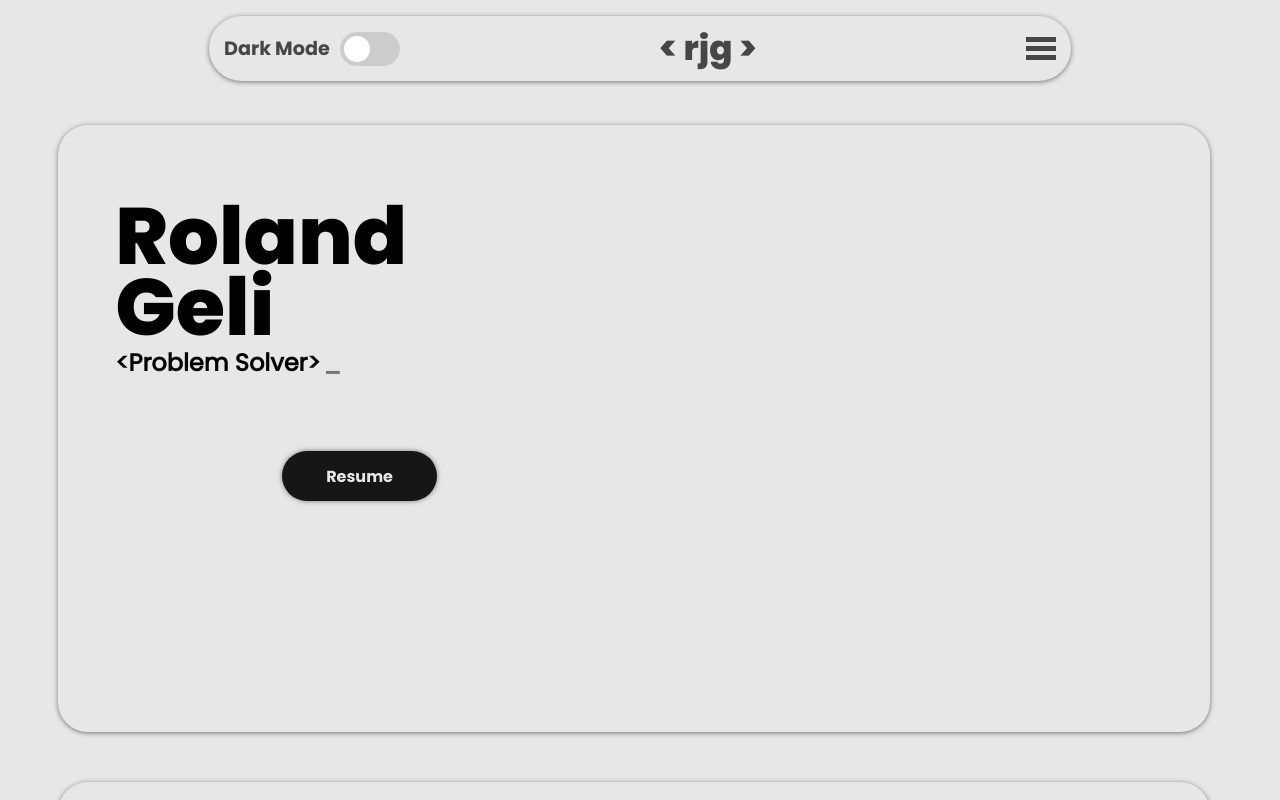
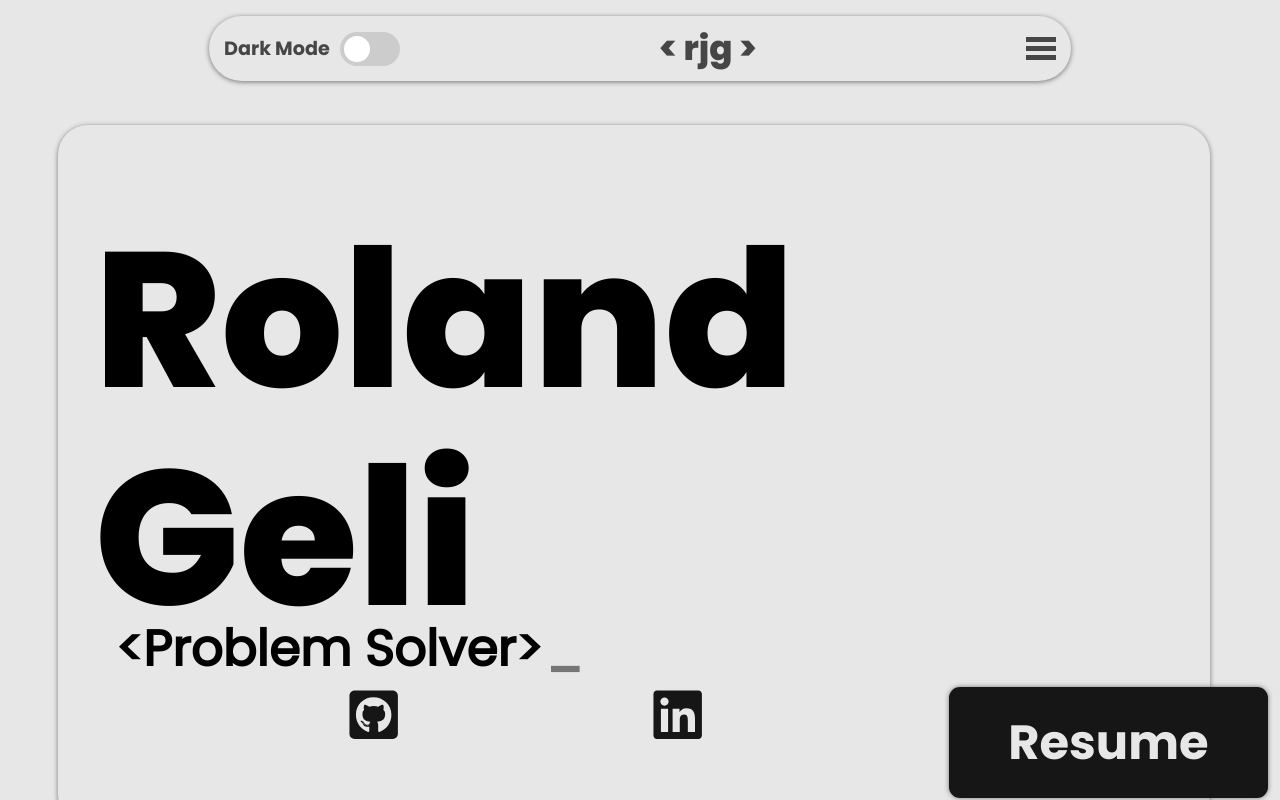
Before and after one commit to rj-devnation/react_portfolio, a React (Create React App) app: page / in a window 1280 px wide. Shown: the top 800 px of the page. Built offline with nearby package versions, Linux system fonts and the light colour scheme.

Commit message:
Fixed icon and button sizes. Also changed css for headers.

```diff
--- a/package.json
+++ b/package.json
@@ -49,7 +49,8 @@
     ]
   },
   "devDependencies": {
-    "gh-pages": "^6.1.1"
+    "gh-pages": "^6.1.1",
+    "react-icons": "^4.12.0"
   },
   "homepage": "http://www.rolandgdev.info/"
 }
--- a/src/components/About/About.js
+++ b/src/components/About/About.js
@@ -11,6 +11,9 @@ const About = () => {
             <div>
                 Recently graduated Business Information Technology at Red River College Polytechnic.
             </div>
+            <div>
+                LOREM OSJ Recently graduated Business Information Technology at Red River College Polytechnic.
+            </div>
         </div>
     )
 };
--- a/src/components/Navbar/Navbar.css
+++ b/src/components/Navbar/Navbar.css
@@ -152,12 +152,8 @@ input:checked + .slider:before {
 
 /* Media Query for Desktop */
 @media only screen and (max-width: 1022px) {
-    /* .navbar {
-        width: 73%;
-    } */
-
-    /* .mode-label {
-        visibility: visible;
+    /* .heading {
+        font-size: 50em;
     } */
 }
 
@@ -190,9 +186,11 @@ input:checked + .slider:before {
     .burger-menu {
       display: flex;
     }
+
 }
 
 @media only screen and (min-width: 970px){
+    /* Navbar */
     .logo {
         left: 2.5em;
     }
@@ -200,4 +198,38 @@ input:checked + .slider:before {
     .mode-label {
         display: flex;
     }
+
+    /* General */
+    .container {
+        display: flex;
+        justify-content: center;
+        align-items: center;
+
+    }
+
+    .firstname {
+        padding-right: 55px;
+    }
+
+    .heading {
+        display: inline-block;
+        position: relative;
+        right: 21px;
+        height: 10px;
+        font-size: 12em !important;
+    }
+
+    .typewriter {
+        font-size: 50px !important;
+    }
+
+    .resume-button {
+        position: relative;
+        right:auto;
+        margin-right: 8%;
+        height: 150% !important;
+        width: 150% !important;
+        font-size: 3rem !important;
+        cursor: pointer;
+    }
 }
--- a/src/components/Projects/Projects.js
+++ b/src/components/Projects/Projects.js
@@ -4,9 +4,9 @@ import './Projects.css'
 const Projects = () => {
 
     return (
-        <div>
-            <h1 className='project-header'>Projects</h1>
-            <div className='project'>Coming Soon...</div>
+        <div className='container-content'>
+            <div className='heading'>Projects</div>
+            <div>Coming Soon...</div>
         </div>
     )
 }
--- a/src/components/TypingAnimation/TypingAnimation.css
+++ b/src/components/TypingAnimation/TypingAnimation.css
@@ -1,8 +1,7 @@
 .typewriter {
-    display: flex;
     position: relative;
     font-family: 'Poppins Regular', sans-serif;
     font-weight:bold;
-    font-size: 1.5em;
-    bottom: 22%;
+    font-size: 1.8em;
+    bottom: 18%;
 }
--- a/src/pages/Home/Home.css
+++ b/src/pages/Home/Home.css
@@ -11,11 +11,12 @@ body {
     top:10%;
     left: 4.5%;
     margin-bottom: 20px;
-    padding-bottom: 18%;
+    padding-bottom: 5%;
     padding-top: 4%;
     border-radius: 30px;
     width: 90%;
     box-shadow: 0px 1px 5px #747474;
+    margin-bottom: 10%;
 }
 
 
@@ -31,28 +32,43 @@ body {
 
 .grouped-icons {
     display: flex;
-    /* position: relative; */
-    justify-content: center;
-    align-content: center;
+    /* border: 1px solid black; */
+    margin: 0;
+    padding: 0;
+    width: 100%;
+    position: relative;
+    justify-content: space-around;
+    bottom: 6%;
+    left: 10%;
 }
 
 .icon {
     margin: 0 5px 0 5px;
 }
 
-.container-content {
-    margin-right: 8%;
-    position: relative;
-    top: 10%;
-    left: 5%;
+.github-icon {
+    font-size: 186%;
+}
+
+.linkedin-icon {
+    font-size: 186%;
 }
 
 .resume-button {
     font-family: 'Poppins Bold', sans-serif;
     font-size: 1em;
-    border-radius: 30px;
-    width: 175%;
-    height: 100%;
+    border-radius: 11px;
+    width: 160%;
+    height: 90%;
     border: 0px;
     box-shadow: 0px 0px 5px #747474;
+    cursor: pointer;
 }
+
+.container-content {
+    margin: 0 8% 0 0;
+    position: relative;
+    top: 10%;
+    left: 5%;
+    padding: 0;
+}
--- a/src/pages/Home/Home.js
+++ b/src/pages/Home/Home.js
@@ -5,10 +5,7 @@ import TypingAnimation from '../../components/TypingAnimation/TypingAnimation';
 import Projects from '../../components/Projects/Projects'
 
 /* Icon Imports */
-import { SocialIcon } from 'react-social-icons';
-import 'react-social-icons/github'
-import 'react-social-icons/linkedin'
-import 'react-social-icons/linkedin'
+import { FaLinkedin, FaGithubSquare } from 'react-icons/fa'
 
 const Home = ({isDarkMode}) => {
     return (
@@ -28,11 +25,21 @@ const Home = ({isDarkMode}) => {
                         <TypingAnimation />
                     </div>
                     <div className='grouped-icons'>
-                        <SocialIcon className='icon' bgColor={`${isDarkMode ? '#e7e7e7' : '#161616'}`} fgColor='transparent' url='www.linkedin.com/' href="https://www.linkedin.com/in/rolandgeli/" target="_blank" rel="noopener noreferrer"/>
-                        <SocialIcon className='icon' bgColor={`${isDarkMode ? '#e7e7e7' : '#161616'}`} fgColor='transparent' url='www.github.com/' href="https://github.com/rj-devnation" target="_blank" rel="noopener noreferrer"/>
-                        <a href='other\Roland_Geli_Developer_Resume.pdf' target='_blank' rel="noopener noreferrer">
-                            <button className='resume-button icon' style={{backgroundColor: isDarkMode ? '#e7e7e7' : '#161616', color: isDarkMode ? '#161616' : '#e7e7e7'}}>Resume</button>
-                        </a>
+                        <div className='icon github-icon'>
+                            <a href="https://github.com/rj-devnation" target="_blank" rel="noopener noreferrer" style={{color: `${isDarkMode ? '#e7e7e7' : '#161616'}`}}>
+                                <FaGithubSquare className='github-icon icon'/>
+                            </a>
+                        </div>
+                        <div className='icon linkedin-icon'>
+                            <a href="https://www.linkedin.com/in/rolandgeli/" target="_blank" rel="noopener noreferrer" style={{color: `${isDarkMode ? '#e7e7e7' : '#161616'}`}}>
+                                <FaLinkedin className='linkedin-icon icon'/>
+                            </a>
+                        </div>
+                        <div className='icon'>
+                            <a href='other\Roland_Geli_Developer_Resume.pdf' target='_blank' rel="noopener noreferrer">
+                                <button className='resume-button' style={{backgroundColor: isDarkMode ? '#e7e7e7' : '#161616', color: isDarkMode ? '#161616' : '#e7e7e7'}}>Resume</button>
+                            </a>
+                        </div>
                     </div>
                 </div>
             </div>
```
Also changed, not shown: 1 other file (tests, documents, lock files or other folders).
